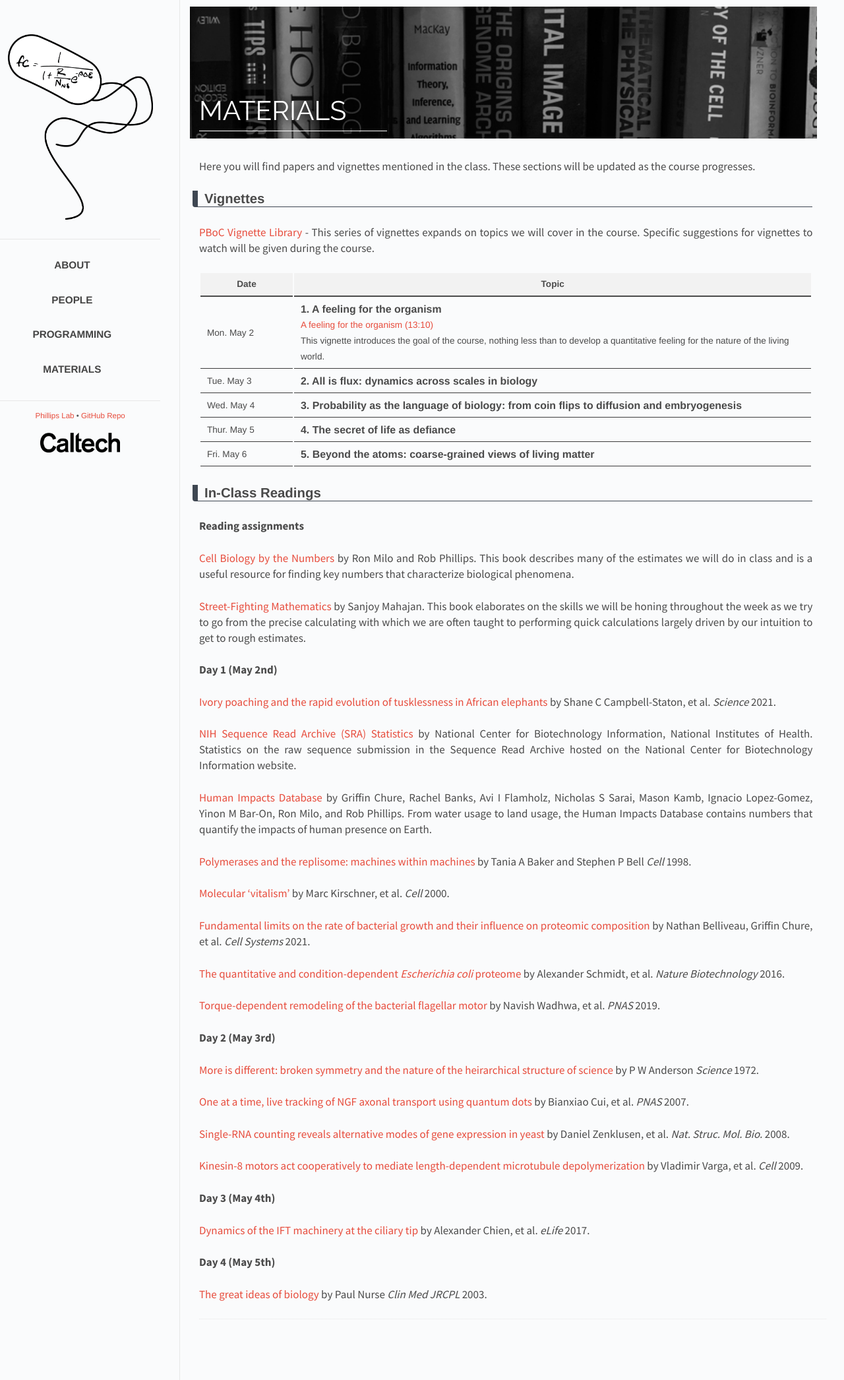
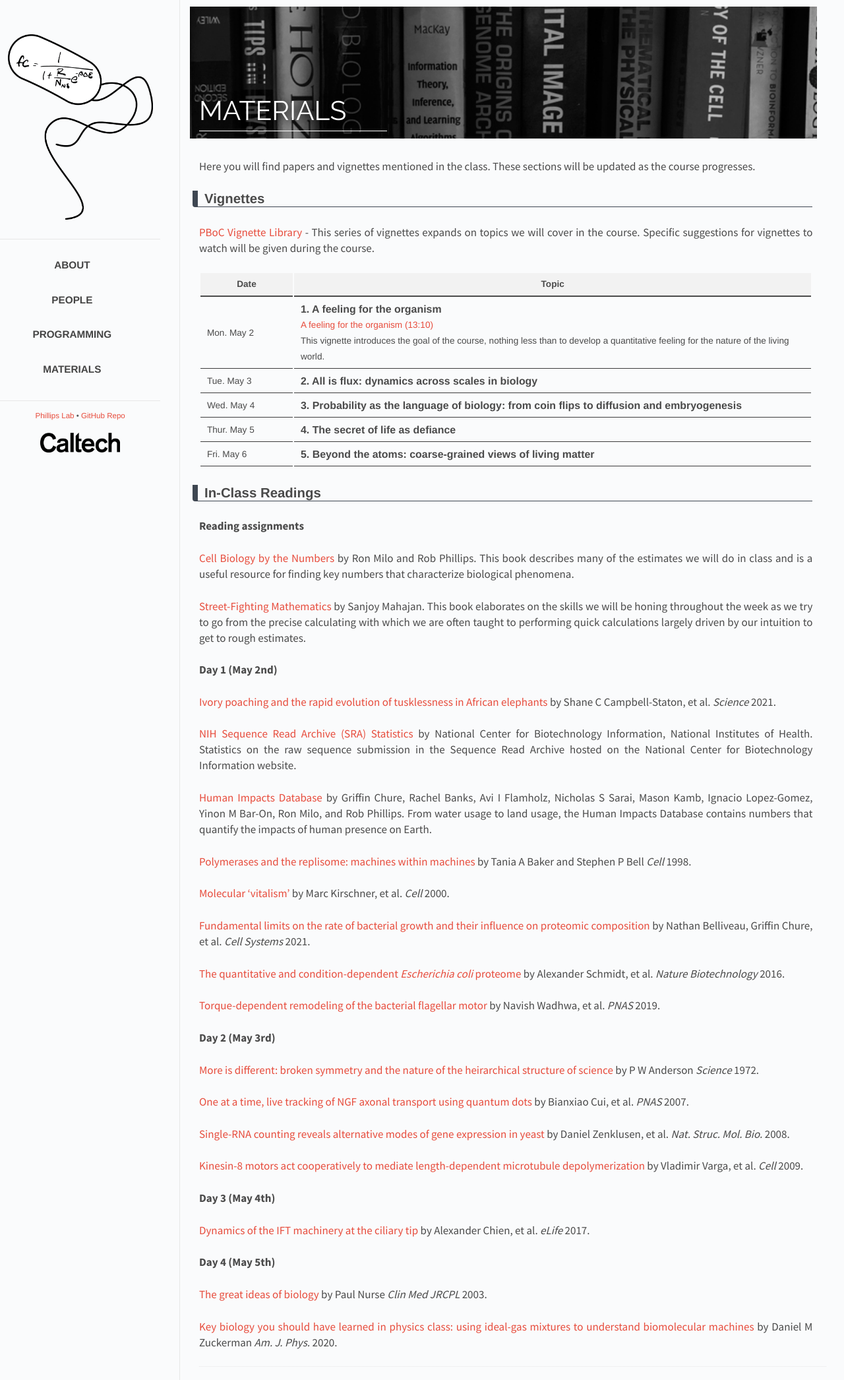
Before and after one commit to RPGroup-PBoC/pboc22_marseille, a Jekyll site: the page built from _posts/2022-01-28-materials.md, in a window 1280 px wide. Shown: the whole page at 66% size. Built offline with Jekyll 4.4.1, drawn with Linux system fonts in a browser that asks for light colours.

Commit message:
Zuckerman paper.

```diff
--- a/_data/papers.yaml
+++ b/_data/papers.yaml
@@ -101,11 +101,11 @@
    year: "2003"
    PDF: "https://www.ncbi.nlm.nih.gov/pmc/articles/PMC4952585/pdf/560.pdf"
 
-#   - title: "Post‐translational modification: nature's escape from genetic imprisonment and the basis for dynamic information encoding"
-#     author: "Sudhakaran Prabakaran, Jeremy Gunawardena"
-#     journal: "WIREs Systems Biology and Medicine"
-#     year: "2012"
-#     link: "https://onlinelibrary.wiley.com/doi/abs/10.1002/wsbm.1185"
+ - title: "Key biology you should have learned in physics class: using ideal-gas mixtures to understand biomolecular machines"
+   author: "Daniel M Zuckerman"
+   journal: "Am. J. Phys."
+   year: "2020"
+   link: "https://aapt.scitation.org/doi/10.1119/10.0000634"
 
 #   - title: "Biology is more theoretical than physics"
 #     author: "Jeremy Gunawardena"
```
